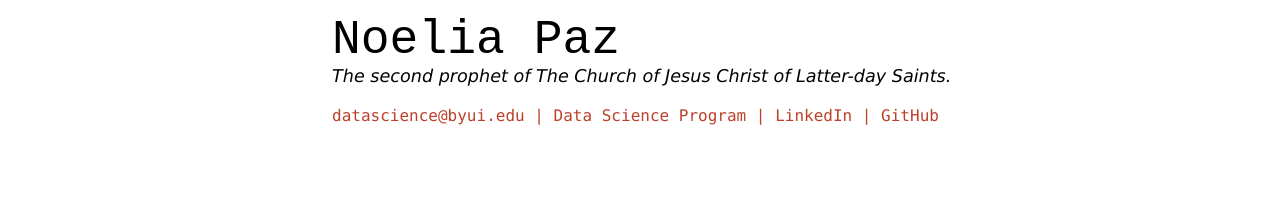
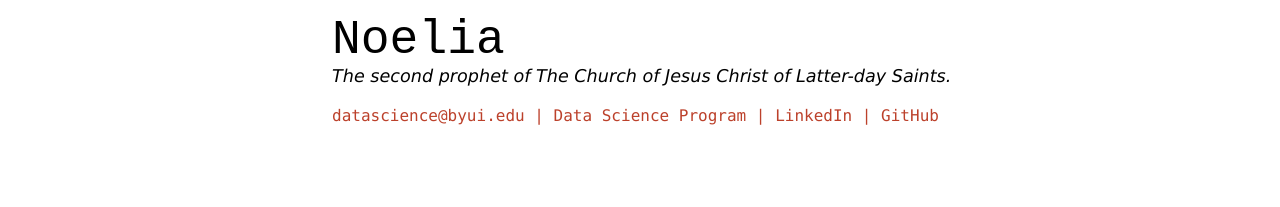
Before and after one commit to byuids-resumes/paz_resume, a Jekyll site: the page built from docs/index.md, in a window 1280 px wide. Shown: the top 207 px of the page. Built offline with Jekyll 4.4.1, drawn with Linux system fonts in a browser that asks for light colours.

Commit message:
changed the name

```diff
--- a/docs/index.md
+++ b/docs/index.md
@@ -2,7 +2,7 @@
 layout: cv
 title: Noelia
 ---
-# Noelia Paz
+# Noelia
 The second prophet of The Church of Jesus Christ of Latter-day Saints.
 
 <div id="webaddress">
```
